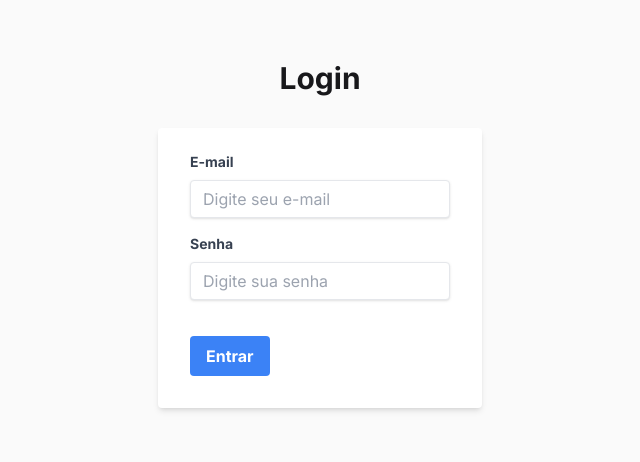
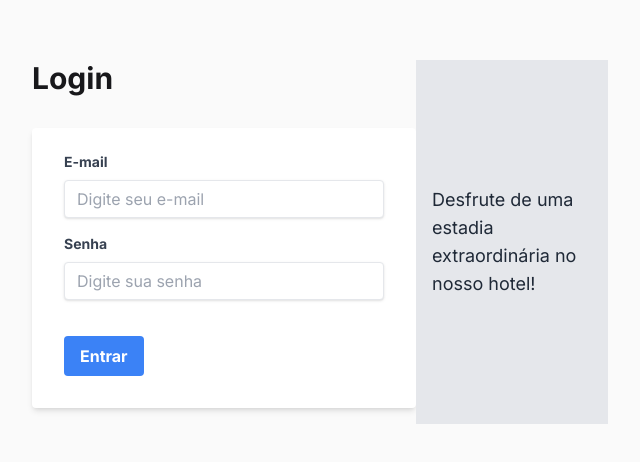
Before and after one commit to NathanHermes/Lovelace-Hotel-Frontend, a React (Vite) app: page /login in a window 1280 px wide. Shown: the part 158-620 px from the top of the page, without its empty margins (320-960 px from the left). Built offline with nearby package versions, Linux system fonts and the light colour scheme.

Commit message:
fix: alterando layout de login

```diff
--- a/src/pages/Login.tsx
+++ b/src/pages/Login.tsx
@@ -19,9 +19,11 @@ const Login: React.FC = () => {
   };
 
   return (
-    <div className="flex flex-col items-center justify-center h-screen">
+    <div className="flex items-center justify-center h-screen">
+      <div className="w-full max-w-xl">
+        <div className="flex">
+          <div className="w-2/3">
             <h1 className="text-3xl font-bold mb-8">Login</h1>
-      <div className="w-full max-w-md">
             <form className="bg-white shadow-md rounded px-8 pt-6 pb-8 mb-4">
               <div className="mb-4">
                 <label
@@ -67,6 +69,13 @@ const Login: React.FC = () => {
               </div>
             </form>
           </div>
+          <div className="w-1/3 flex items-center justify-center bg-gray-200 p-4">
+            <p className="text-lg text-gray-800">
+              Desfrute de uma estadia extraordinária no nosso hotel!
+            </p>
+          </div>
+        </div>
+      </div>
     </div>
   );
 };
```
Lines whose indentation alone changed are shown as unchanged.
